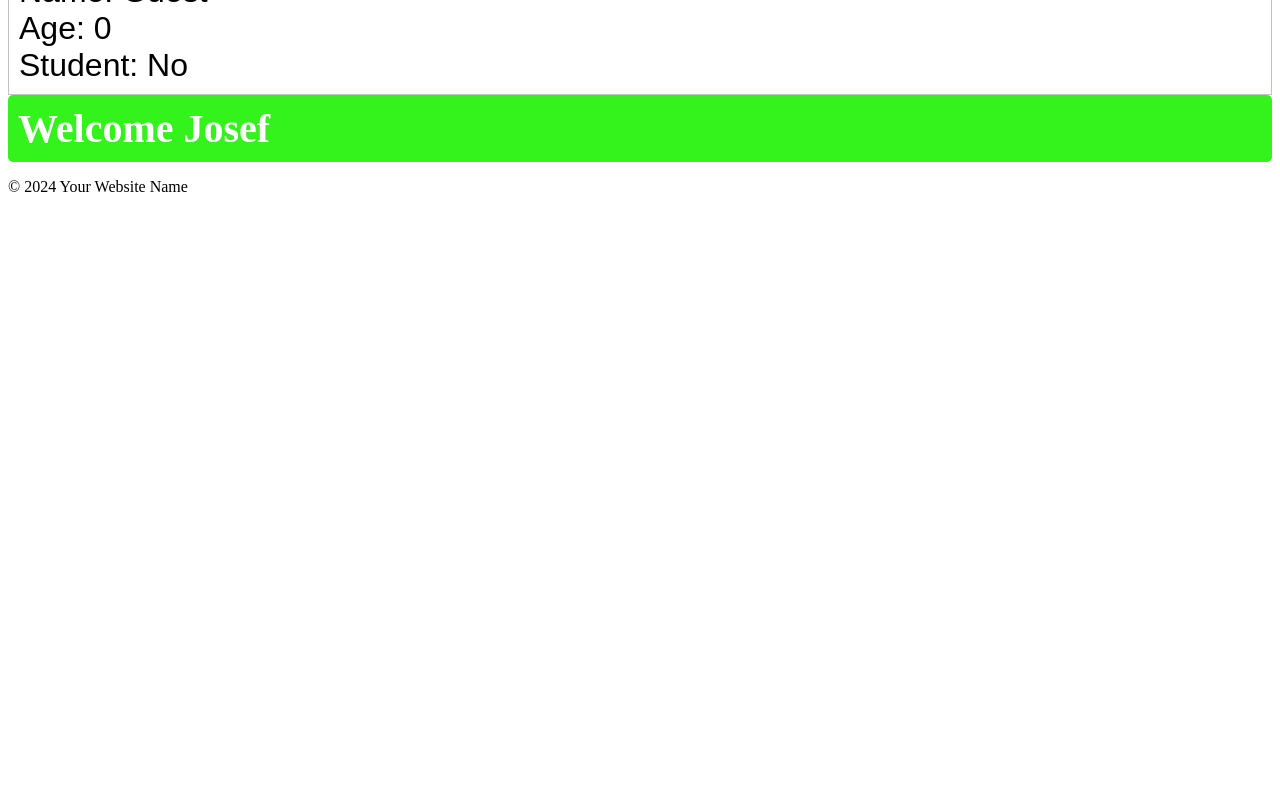
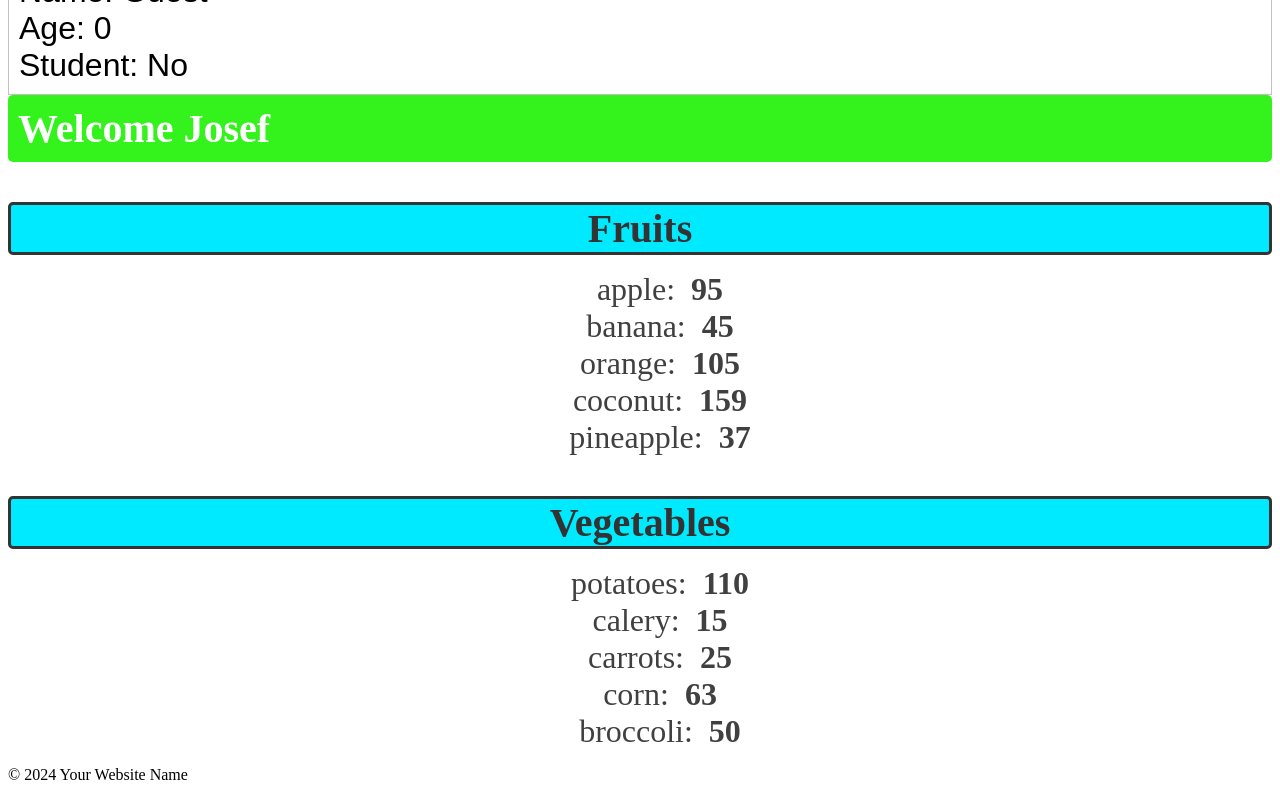
Before and after one commit to Josef-web/Learning-React, a React (Vite) app: page / in a window 1280 px wide. Shown: the part 1015-1815 px from the top of the page. Before the commit the page ends 1227 px from the top, so only its background shows below. Built offline with nearby package versions, Linux system fonts and the light colour scheme.

Commit message:
conditional rendering & render lists

```diff
--- a/src/App.jsx
+++ b/src/App.jsx
@@ -5,10 +5,23 @@
 import Button from "./Button/Button.jsx";
 import Student from "./Student.jsx";
 import UserGreeting from "./UserGreeting.jsx";
-
+import List from './List.jsx';
 
 function App() {
-    return(
+
+        const fruits = [{id:1, name:"apple", calories: 95},
+                                                {id:2, name:"banana", calories: 45},
+                                                {id:3, name:"orange", calories: 105},
+                                                {id:4, name:"coconut", calories: 159},
+                                                {id:5, name:"pineapple", calories: 37}];
+
+        const vegetables = [{id:6, name:"potatoes", calories: 110},
+                                                {id:7, name:"calery", calories: 15},
+                                                {id:8, name:"carrots", calories: 25},
+                                                {id:9, name:"corn", calories: 63},
+                                                {id:10, name:"broccoli", calories: 50}];
+
+        return(
         <>
             <Header/>
 
@@ -27,9 +40,13 @@
 
             <UserGreeting isLoggedIn={true} username="Josef"/>
 
+                {fruits.length > 0 && <List items={fruits} category="Fruits"/>}
+                {vegetables.length > 0 ? <List items={vegetables} category="Vegetables"/> : null}
+
             <Footer/>
         </>
     );
 }
 
+
 export default App
--- /dev/null
+++ b/src/List.jsx
@@ -0,0 +1,34 @@
+import PropTypes from "prop-types";
+
+function List({category = 'Category', items = []}){
+
+    // TODO::const is not worked
+    var category = category;
+    const itemList = items;
+
+    //fruits.sort((a,b)=> a.name.localeCompare(b.name)); // ALPHABETICAL
+    //fruits.sort((a,b)=> b.name.localeCompare(a.name)); // REVERSE ALPHABETICAL
+    //fruits.sort((a,b)=> a.calories - b.calories); // NUMERIC
+    //fruits.sort((a,b)=> b.calories - a.calories); // REVERSE NUMERIC
+
+    //const lowCalFruits = fruits.filter(fruit => fruit.calories < 100);
+    //const highCalFruits = fruits.filter(fruit => fruit.calories >=    100);
+
+    const listItems = itemList.map(item => <li key={item.id}>
+                                                            {item.name}: &nbsp;
+                                                            <b>{item.calories}</b></li>);
+
+    return (<>
+                <h3 className="list-category">{category}</h3>
+                <ol className="list-items">{listItems}</ol>
+            </>);
+}
+
+List.propTypes = {
+    category: PropTypes.string,
+    items: PropTypes.arrayOf(PropTypes.shape({id: PropTypes.number,
+                                                    name: PropTypes.string,
+                                                    calories: PropTypes.number})),
+}
+
+export default List;
--- a/src/Student.jsx
+++ b/src/Student.jsx
@@ -1,11 +1,14 @@
 import PropTypes from "prop-types";
 
-function Student(props) {
+function Student({ name = "Guest", age = 0, isStudent = false }) {
+
+
+
     return (
         <div className="student">
-            <p>Name: {props.name}</p>
-            <p>Age: {props.age}</p>
-            <p>Student: {props.isStudent ? "Yes" : "No"}</p>
+            <p>Name: {name}</p>
+            <p>Age: {age}</p>
+            <p>Student: {isStudent ? "Yes" : "No"}</p>
         </div>
     );
 }
@@ -14,11 +17,6 @@
     name: PropTypes.string,
     age: PropTypes.number,
     isStudent: PropTypes.bool,
-}
-Student.defaultProps = {
-    name: "Guest",
-    age: 0,
-    isStudent: false,
-}
+};
 
 export default Student;
--- a/src/UserGreeting.jsx
+++ b/src/UserGreeting.jsx
@@ -1,16 +1,16 @@
 import PropTypes from "prop-types";
 
-function UserGreeting(props) {
+function UserGreeting({isLoggedIn = false, username = "Guest"}) {
 
     const welcomeMessage = <h2 className="welcome-message">
-                                    Welcome {props.username}
+                                    Welcome {username}
                                     </h2>
 
     const loginPrompt = <h2 className="login-prompt">
                                 Please log in to continue
                                 </h2>
 
-    return (props.isLoggedIn ? welcomeMessage : loginPrompt);
+    return (isLoggedIn ? welcomeMessage : loginPrompt);
 
 }
 
@@ -18,9 +18,5 @@
     isLoggedIn: PropTypes.bool,
     username: PropTypes.string,
 }
-UserGreeting.defaultProps = {
-    isLoggedIn: false,
-    username: "Guest",
-}
 
 export default UserGreeting;
--- a/src/index.css
+++ b/src/index.css
@@ -55,3 +55,27 @@
   border-radius: 5px;
   margin: 0;
 }
+
+.list-category{
+  font-size: 2.5em;
+  font-weight: bold;
+  color: hsl(0, 0%, 20%);
+  margin-bottom: 10px;
+  text-align: center;
+  border: 3px solid;
+  border-radius: 5px;
+  background-color: hsl(185, 100%, 50%);
+}
+
+.list-items li{
+  font-size: 2em;
+  list-style: none;
+  color: hsl(0, 0%, 25%);
+  text-align: center;
+  margin: 0;
+}
+
+.list-items li:hover {
+  color: hsl(0, 0%, 45%);
+  cursor: pointer;
+}
--- a/src/main.jsx
+++ b/src/main.jsx
@@ -6,5 +6,6 @@
 createRoot(document.getElementById('root')).render(
   <StrictMode>
     <App />
+
   </StrictMode>,
 )
```
